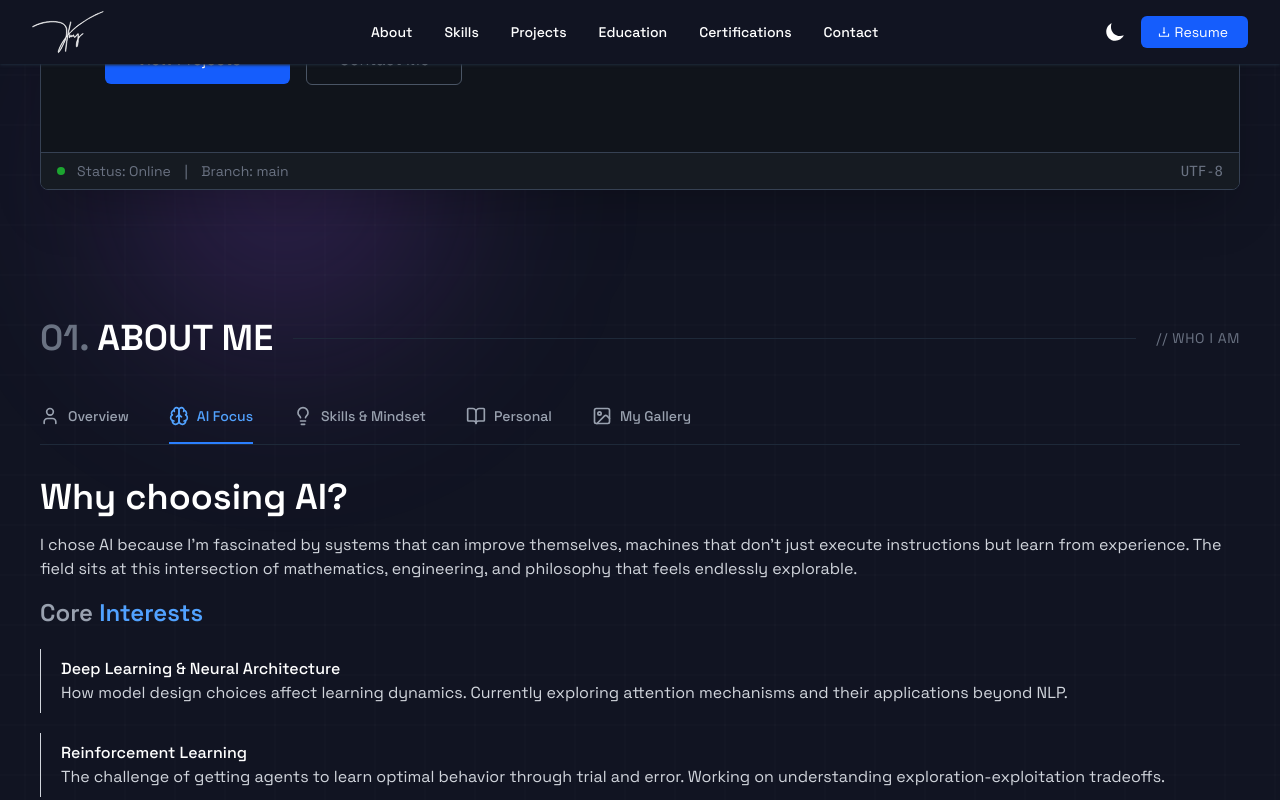
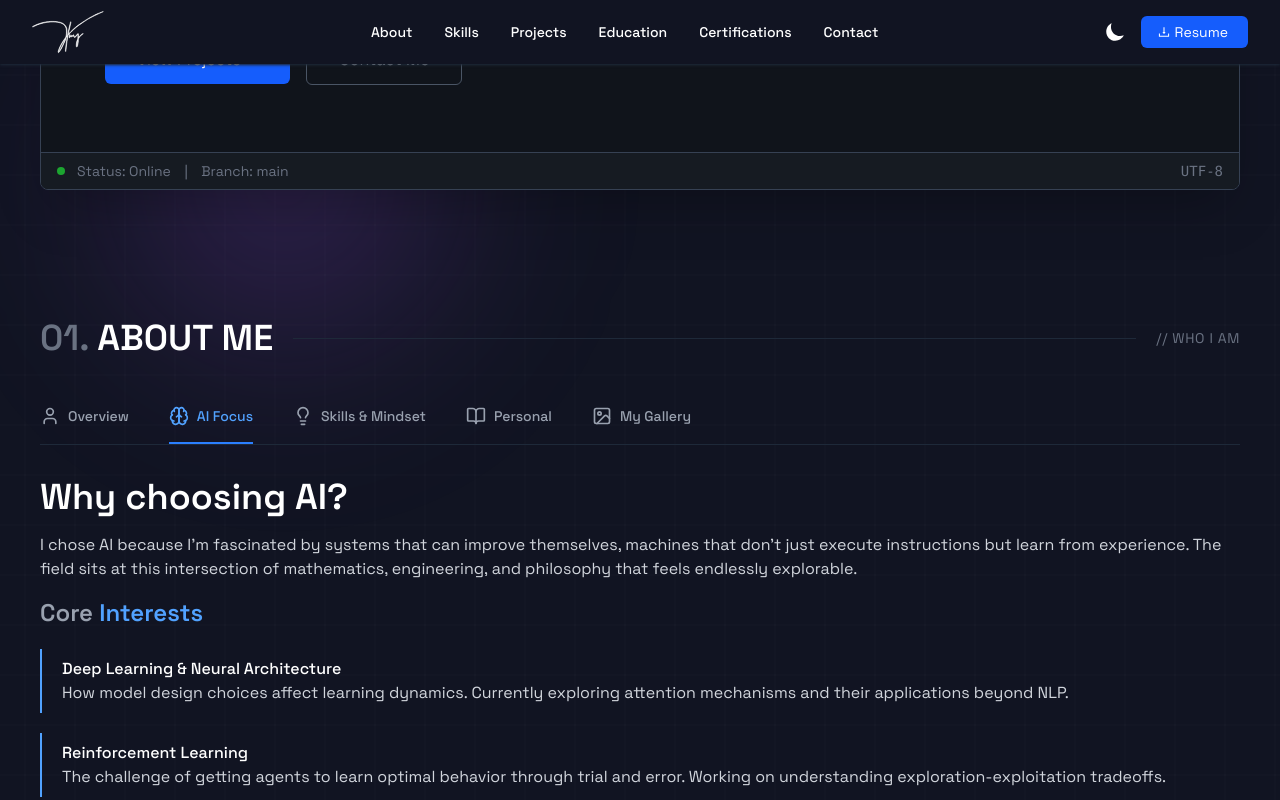
Before and after one commit to Robertise/portfolio, a React (Vite) app: page / in a window 1280 px wide. Both pictures are taken after a click on the button "AI Focus". Shown: the part 527-1327 px from the top of the page. Built offline with nearby package versions, Linux system fonts and the light colour scheme.

Commit message:
minor updates

```diff
--- a/src/pages/About.jsx
+++ b/src/pages/About.jsx
@@ -110,15 +110,15 @@ const About = () => {
                 <h2 className="text-1xl md:text-2xl font-semibold text-gray-400 whitespace-nowrap mb-5">
                   Core <span className="text-blue-400">Interests</span>
                 </h2>
-                <div className="border-l pl-5 py-2 mb-5">
+                <div className="border-l-2 pl-5 py-2 mb-5 border-blue-400">
                   <p className="text-white font-medium">Deep Learning & Neural Architecture</p>
                   <p>How model design choices affect learning dynamics. Currently exploring attention mechanisms and their applications beyond NLP.</p>
                 </div>
-                <div className="border-l pl-5 py-2 mb-5">
+                <div className="border-l-2 pl-5 py-2 mb-5 border-blue-400">
                   <p className="text-white font-medium">Reinforcement Learning</p>
                   <p>The challenge of getting agents to learn optimal behavior through trial and error. Working on understanding exploration-exploitation tradeoffs.</p>
                 </div>
-                <div className="border-l pl-5 py-2">
+                <div className="border-l-2 pl-5 py-2 border-blue-400">
                   <p className="text-white font-medium">Applied ML Systems</p>
                   <p>Bridging the gap between research and production. Interested in model optimization, deployment, and building reliable ML pipelines.</p>
                 </div>
@@ -153,6 +153,7 @@ const About = () => {
                 </div>
             </div>
           )}
+
           {activeTab === "personal" && (
             <div>
               <h2 className="text-3xl md:text-4xl font-semibold text-white whitespace-nowrap mb-5">
@@ -164,6 +165,7 @@ const About = () => {
                 </p>
             </div>
           )}
+
           {activeTab === "gallery" && (
             <div className="text-gray-300 space-y-4">
               <Gallery />
```
